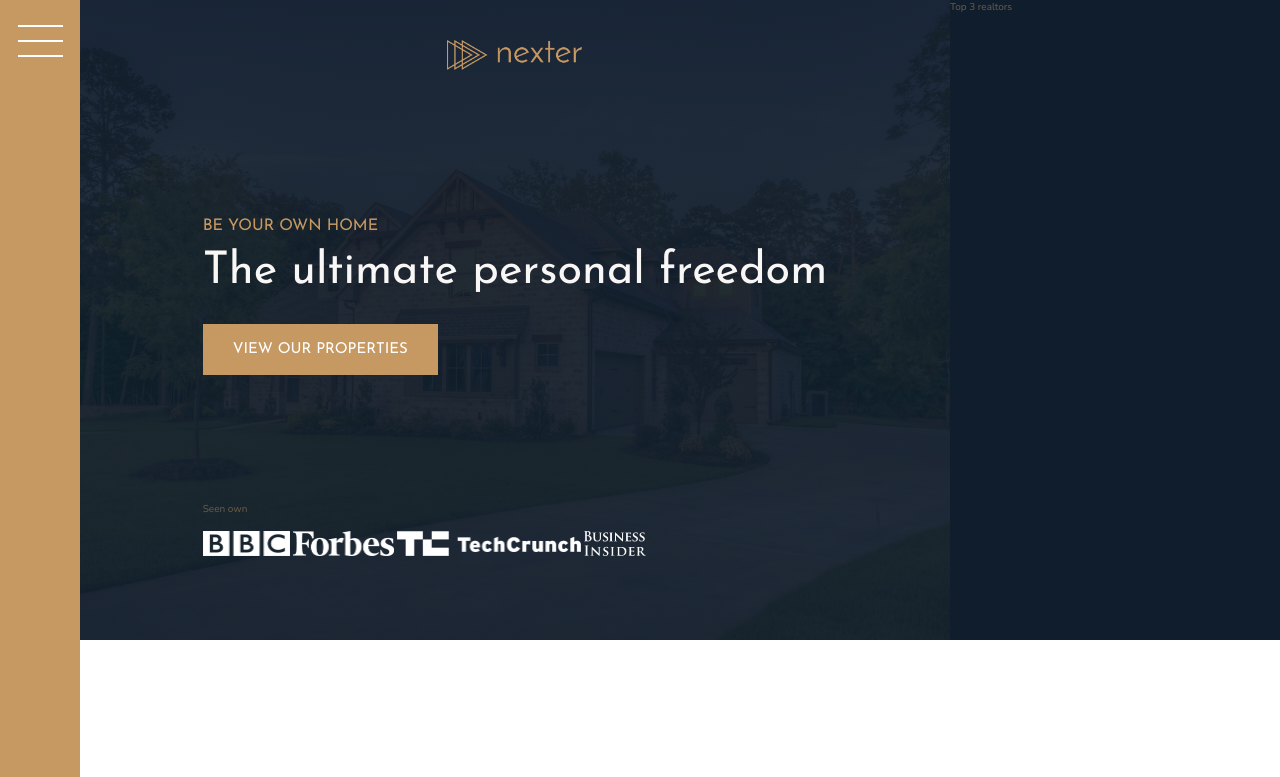
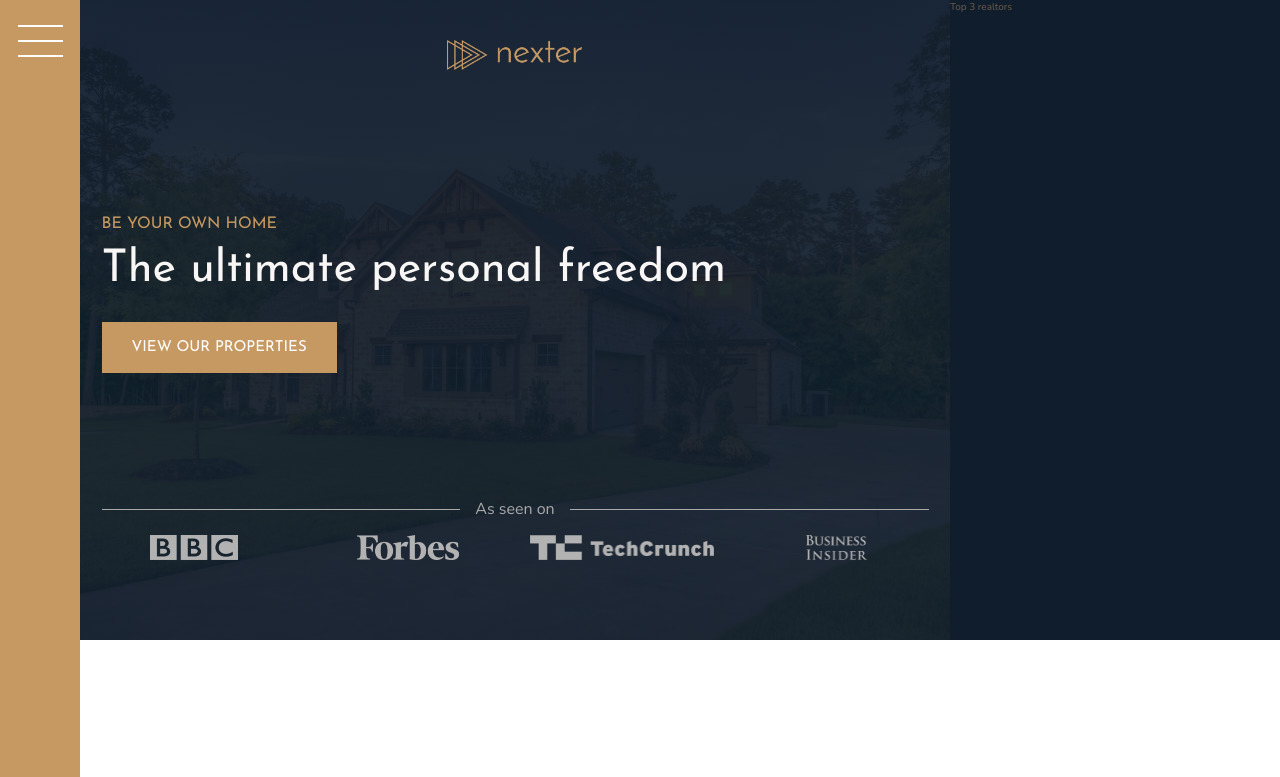
Before and after one commit to miketabb33/Nexter, a website: page index.html in a window 1280 px wide. Shown: the top 777 px of the page. Drawn offline with nearby package versions, Linux system fonts and the light colour scheme.

Commit message:
header part 2

```diff
--- a/index.html
+++ b/index.html
@@ -21,7 +21,7 @@
       <h3 class="heading-3">Be your own home</h3>
       <h1 class="heading-1">The ultimate personal freedom</h1>
       <button class="btn header__btn">View our properties</button>
-      <div class="header__seenon-text">Seen own</div>
+      <div class="header__seenon-text">As seen on</div>
       <div class="header__seenon-logos">
         <img src="img/logo-bbc.png" alt="bbc" />
         <img src="img/logo-forbes.png" alt="forbes" />
--- a/sass/_header.scss
+++ b/sass/_header.scss
@@ -28,11 +28,32 @@
   }
 
   &__seenon-text {
+    display: grid;
+    grid-template-columns: 1fr max-content 1fr;
+    align-items: center;
+    grid-gap: 1.5rem;
+
+    font-size: 1.6rem;
+    color: $color-grey-light-2;
+
+    &::before,
+    &::after {
+      content: '';
+      display: block;
+      height: 1px;
+      background-color: currentColor;
+    }
   }
 
   &__seenon-logos {
+    display: grid;
+    grid-template-columns: repeat(4, 1fr);
+    justify-items: center;
+    grid-column-gap: 3rem;
+
     img {
       height: 2.5rem;
+      filter: brightness(70%);
     }
   }
 }
```
Also changed, not shown: css/style.css.
